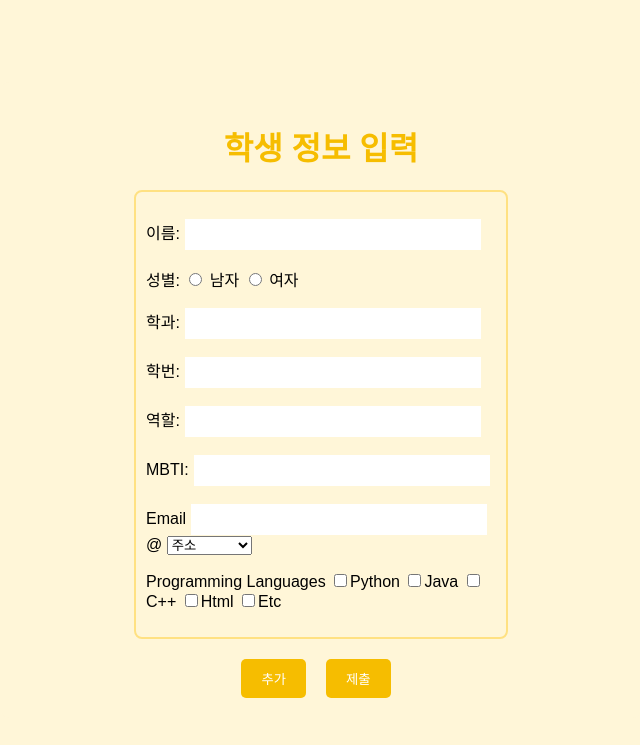
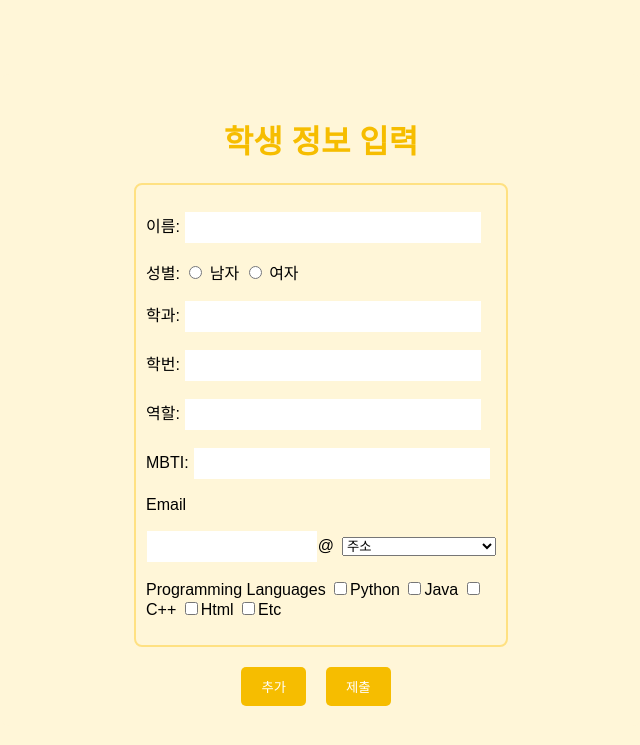
Before and after one commit to CSID-DGU/2024-2-OSSPrac-azaping-01, a Flask app: page /input in a window 1280 px wide. Shown: the top 745 px of the page, without its empty margins (319-959 px from the left). Run offline with Flask 3, Linux system fonts and the light colour scheme; some web fonts are replaced.

Commit message:
이메일 한 행에서 받도록 수정

```diff
--- a/flask1/templates/app_input.html
+++ b/flask1/templates/app_input.html
@@ -51,6 +51,19 @@
             font-family: 'SUIT', monospace;
             width: 80%;
         }
+        .email-container {
+            display: flex;
+            align-items: center;
+        }
+
+        .email-container input[type="text"] {
+            width: 50%; /* 이메일 ID 부분을 좀 더 좁게 */
+        }
+
+        .email-container select {
+            width: 50%; /* 도메인 부분을 좀 더 넓게 */
+            margin-left: 8px; /* 간격 추가 */
+        }
         button {
             background-color: #F6BD00;
             color: #fff;
@@ -88,6 +101,7 @@
                 <p>역할: <input type="text" name="part[]" required></p>
                 <p>MBTI: <input type="text" name="mbti[]" required></p>
                 <p>Email
+                    <div class="email-container">
                         <input type="text" name="email_id[]" required> @
                         <label for="mySelect"></label>
                         <select id="mySelect" name="email_domain" required>
@@ -97,6 +111,7 @@
                             <option value="dgu.ac.kr">dgu.ac.kr</option>
                             <option value="daum.com">daum.com</option>
                         </select>
+                    </div>
                 </p>
                 <p>Programming Languages
                     <label><input type="checkbox" value="Python" name="languages0"/>Python</label>
```
Lines whose indentation alone changed are shown as unchanged.
